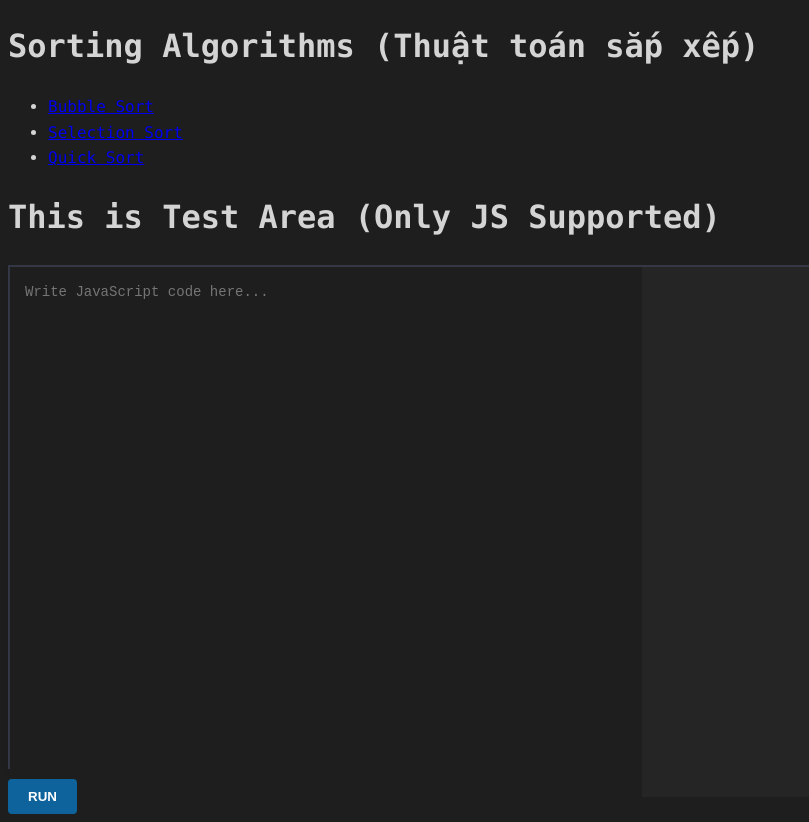
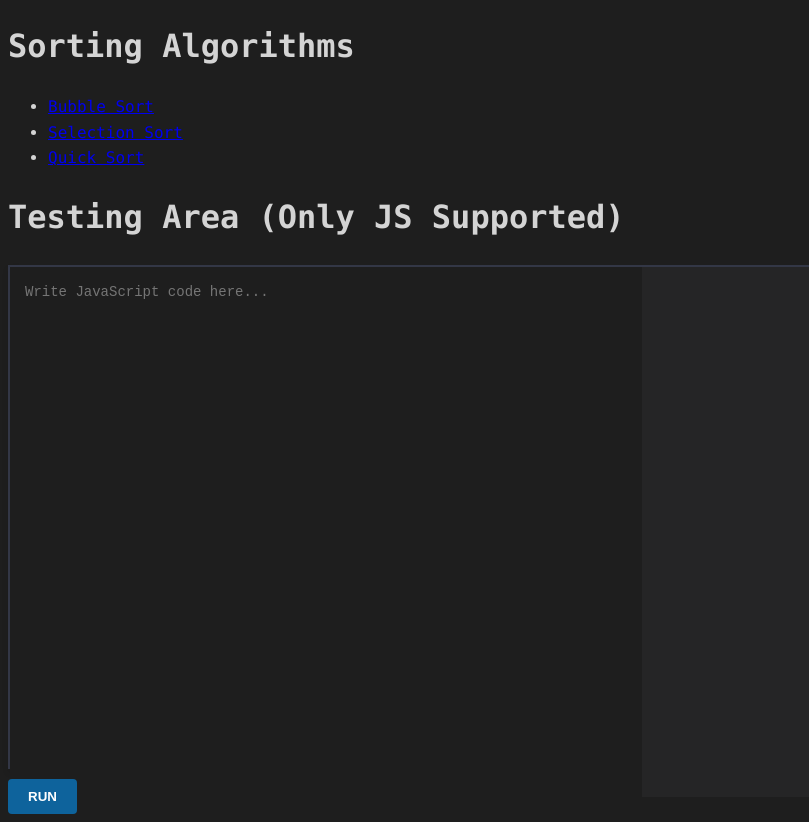
Before and after one commit to DatIT-026/Sorting-Algorithms-in-JS, a plain HTML site: page index.html in a window 1280 px wide. Shown: the top 822 px of the page, without its empty margins (0-809 px from the left). Drawn offline with Linux system fonts and the light colour scheme.

Commit message:
Update index.html

```diff
--- a/index.html
+++ b/index.html
@@ -75,7 +75,7 @@
 </head>
 
 <body>
-    <h1>Sorting Algorithms (Thuật toán sắp xếp)</h1>
+    <h1>Sorting Algorithms</h1>
 
     <ul>
         <li><a href="./bubble_sort.html">Bubble Sort</a></li>
@@ -83,7 +83,7 @@
         <li><a href="./quick_sort.html">Quick Sort</a></li>
     </ul>
 
-    <h1>This is Test Area (Only JS Supported)</h1>
+    <h1>Testing Area (Only JS Supported)</h1>
     <div id="container">
         <div id="editor" class="editor-container">
             <textarea id="code" spellcheck="false" placeholder="Write JavaScript code here..."></textarea>
```
